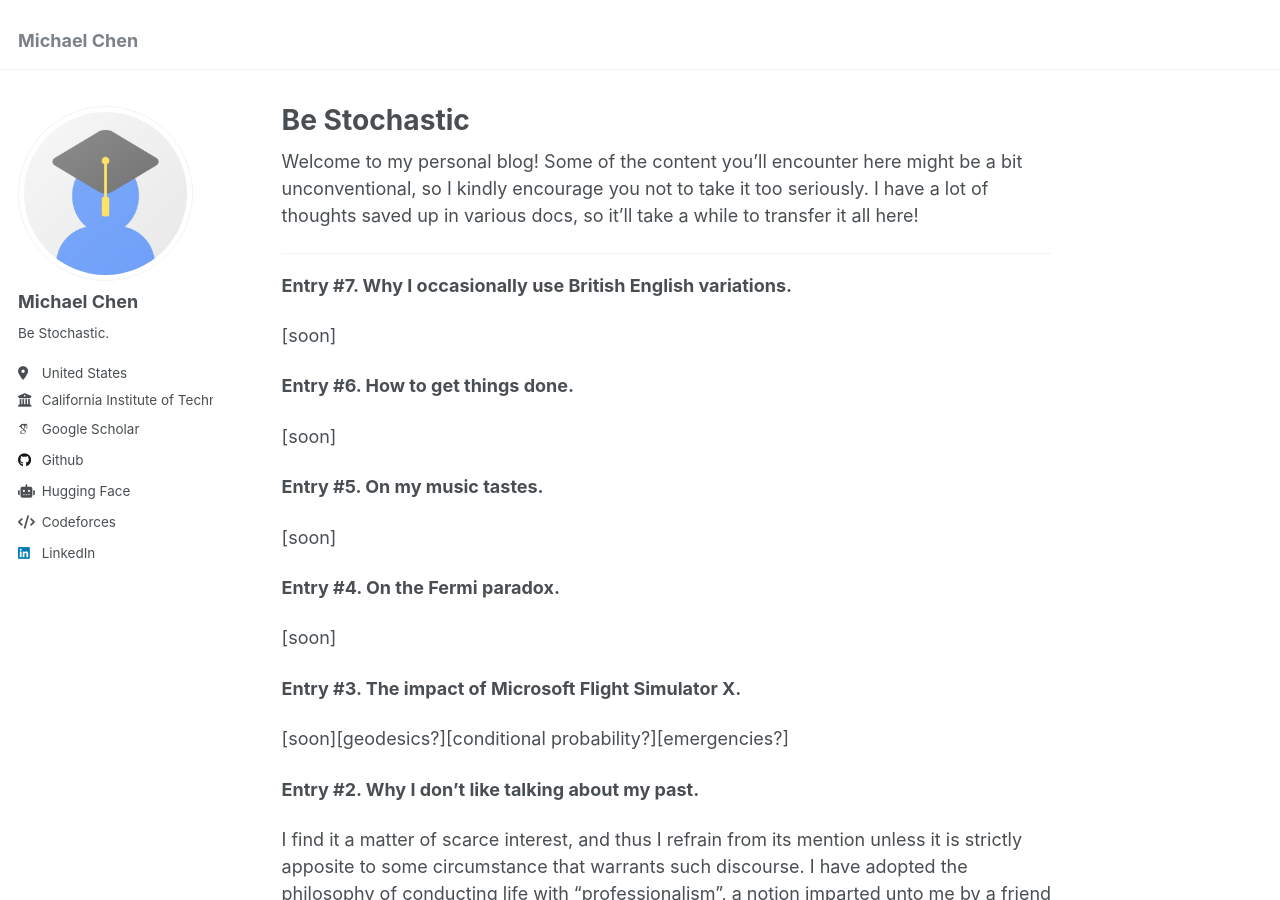
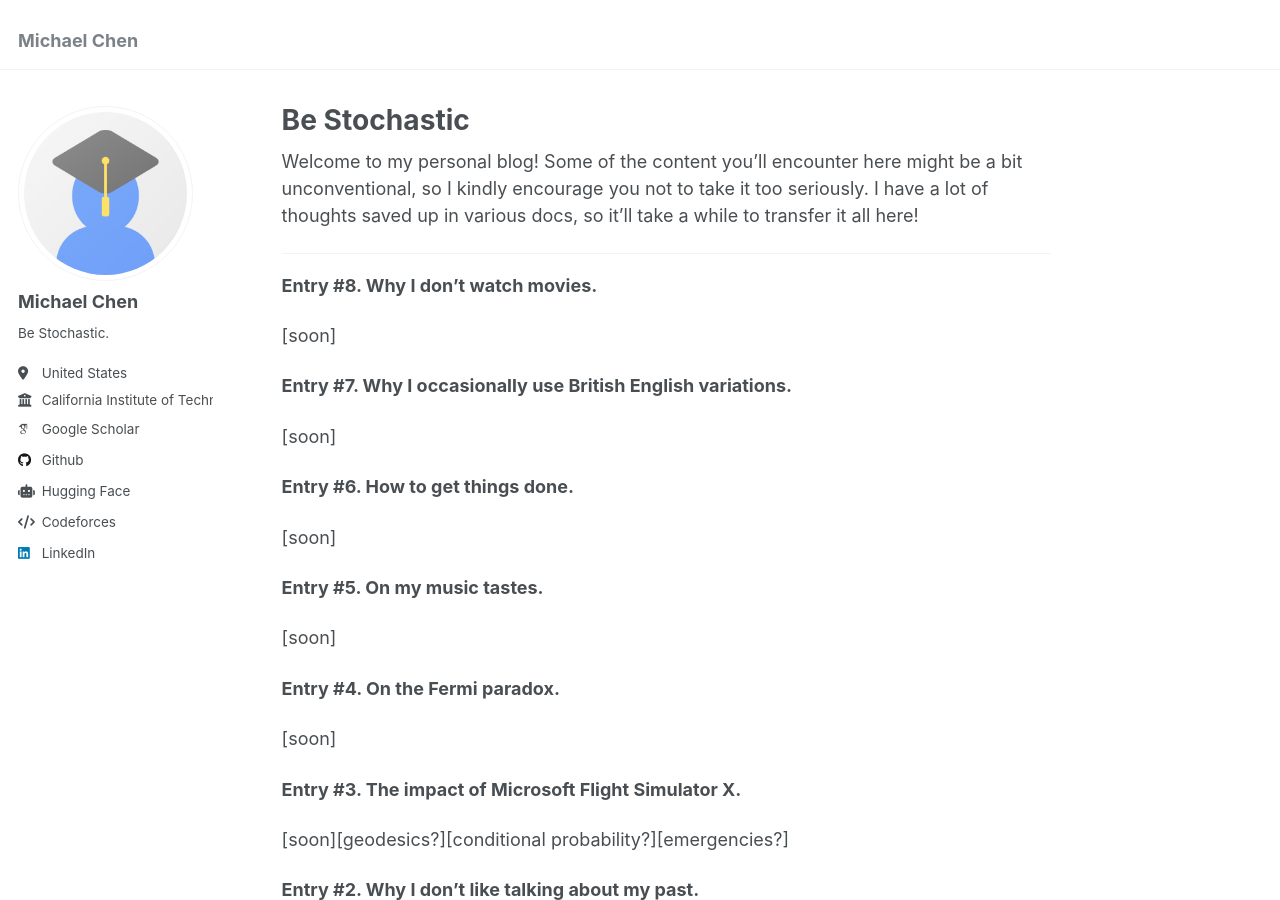
Before and after one commit to math-ysics/math-ysics.github.io, a Jekyll site: the page built from _pages/stochastic.md, in a window 1280 px wide and 900 px high. Built offline with Jekyll 4.4.1, drawn with Linux system fonts in a browser that asks for light colours; some web fonts are replaced.

Commit message:
Update stochastic.md

```diff
--- a/_pages/stochastic.md
+++ b/_pages/stochastic.md
@@ -7,6 +7,10 @@ author_profile: true
 Welcome to my personal blog! Some of the content you'll encounter here might be a bit unconventional, so I kindly encourage you not to take it too seriously. I have a lot of thoughts saved up in various docs, so it'll take a while to transfer it all here!
 
 ---
+
+**Entry #8. Why I don't watch movies.**
+
+[soon]
 
 **Entry #7. Why I occasionally use British English variations.**
 
```
